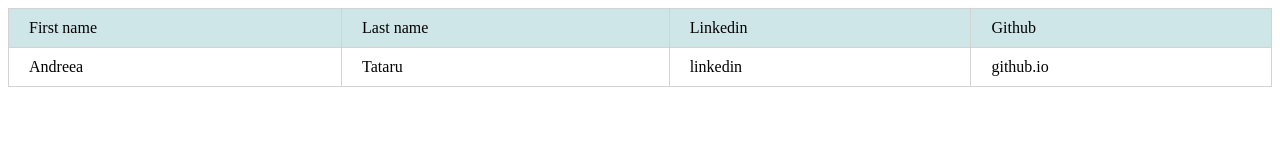
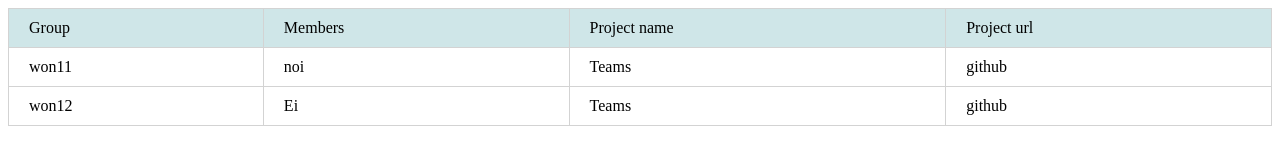
Before and after one commit to andreeastataru/dynamic-table, a plain HTML site: page index.html in a window 1280 px wide. Drawn offline with Linux system fonts and the light colour scheme.

Commit message:
load teams from json

```diff
--- a/index.html
+++ b/index.html
@@ -8,23 +8,17 @@
     <link rel="stylesheet" href="styles.css" />
   </head>
   <body>
-    <table>
+    <table id="teams">
       <thead>
         <tr>
-          <td>First name</td>
-          <td>Last name</td>
-          <td>Linkedin</td>
-          <td>Github</td>
+          <td>Group</td>
+          <td>Members</td>
+          <td>Project name</td>
+          <td>Project url</td>
         </tr>
       </thead>
-      <tbody>
-        <tr>
-          <td>Andreea</td>
-          <td>Tataru</td>
-          <td>linkedin</td>
-          <td>github.io</td>
-        </tr>
-      </tbody>
+      <tbody></tbody>
     </table>
+    <script src="index.js"></script>
   </body>
 </html>
--- /dev/null
+++ b/index.js
@@ -0,0 +1,20 @@
+fetch("teams.json")
+  .then((r) => r.json())
+  .then((teams) => {
+    displayTeams(teams);
+  });
+
+function displayTeams(teams) {
+  const teamsHTML = teams.map(
+    (team) => `
+        <tr>
+            <td>${team.promotion}</td>
+            <td>${team.members}</td>
+            <td>${team.name}</td>
+            <td>${team.url}</td>
+        </tr>`
+  );
+
+  document.querySelector("#teams tbody").innerHTML = teamsHTML.join("");
+  console.info("r1", teamsHTML, teams);
+}
--- /dev/null
+++ b/teams.json
@@ -0,0 +1,14 @@
+[
+  {
+    "promotion": "won11",
+    "members": "noi",
+    "name": "Teams",
+    "url": "github"
+  },
+  {
+    "promotion": "won12",
+    "members": "Ei",
+    "name": "Teams",
+    "url": "github"
+  }
+]
```
